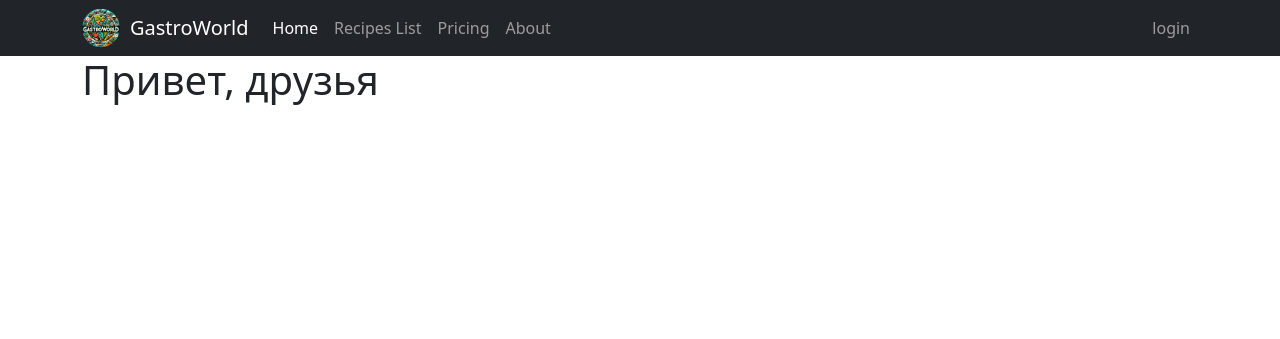
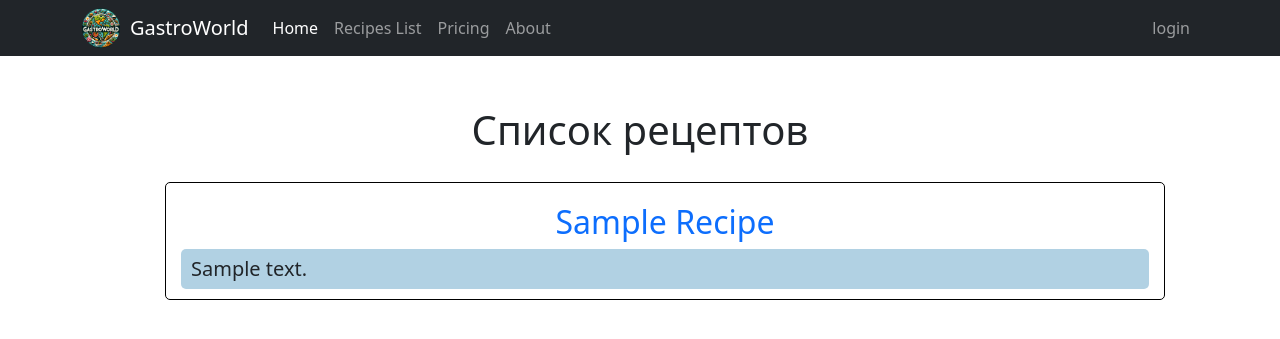
Before and after one commit to woidead/django_recipes2.0, a Django app: page / in a window 1280 px wide. Shown: the top 339 px of the page. Run offline with Django 5.2, Linux system fonts and the light colour scheme; tables that the repository leaves empty hold one stand-in row (values such as "Sample post").

Commit message:
html and style recipes updated

```diff
--- a/static/css/main.css
+++ b/static/css/main.css
@@ -38,3 +38,37 @@ form{
     width: 500px;
     margin: 50px auto 0 auto;
 }
+
+.container-main{
+    margin: 50px auto;
+    text-align: center;
+}
+
+.recipes{
+    display: flex;
+    justify-content: space-evenly;
+    flex-wrap: wrap;
+}
+
+.recipe{
+    width: 1000px;
+    margin: 20px 0 0 50px;
+    border: 1px solid black;
+    border-radius: 5px;
+    padding: 20px 15px 10px 15px;
+}
+
+.title a{
+    text-decoration: none;
+    font-size: 32px;
+}
+
+.description{
+    border: none;
+    border-radius: 5px;
+    background-color: #4f97c171;
+    padding: 5px 10px;
+    font-size: 20px;
+    text-align: start;
+    margin: 0;
+}
--- a/templates/recipes/index.html
+++ b/templates/recipes/index.html
@@ -5,8 +5,20 @@
 
 {% block content %}
 
-<div class="container">
-    <h1>Привет, друзья</h1>
+<div class="container container-main">
+    <h1>Список рецептов</h1>
+    <div class="recipes">
+        {% if recipes %}
+        {% for recipe in recipes %}
+        <div class="recipe">
+            <h3 class="title"><a href="" class="title_link">{{ recipe.title|title }}</a></h3>
+            <p class="description">{{ recipe.description }}</p>
+        </div>
+        {% endfor %}
+        {% else %}
+        <h3>Пока нет рецептов</h3>
+        {% endif %}
+    </div>
 </div>
 
 {% endblock %}
```
